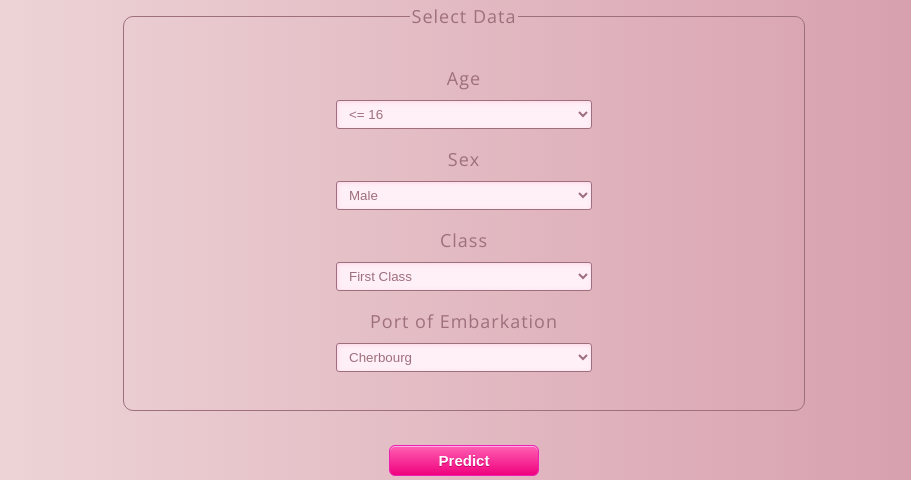
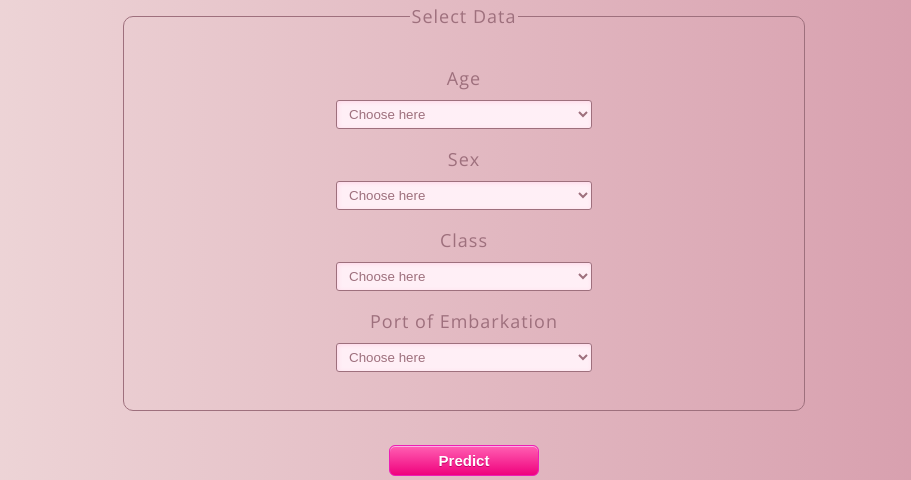
Before and after one commit to nghuiling/titanic_survival_prediction, a Flask app: page / in a window 1280 px wide. Shown: the part 149-629 px from the top of the page, without its empty margins (184-1095 px from the left). Run offline with Flask 2, Linux system fonts and the light colour scheme; parts of the project's set-up code (start-up, migrations or seed data) failed here and were passed over.

Commit message:
change list

```diff
--- a/templates/index.html
+++ b/templates/index.html
@@ -22,7 +22,7 @@
 			<p>
 				<label>Age</label>
 				<select name = "Age" id = "myList">
-<!-- 					<option value="" selected disabled hidden>Choose here</option> -->
+					<option value="" selected disabled hidden>Choose here</option>
 					<option value = "0"><= 16</option>
 					<option value = "1">17-32</option>
 					<option value = "2">33-48</option>
@@ -33,7 +33,7 @@
 			<p>
 				<label>Sex</label>
 				<select name = "Sex" id = "myList">
-<!-- 					<option value="" selected disabled hidden>Choose here</option> -->
+					<option value="" selected disabled hidden>Choose here</option>
 					<option value = "0">Male</option>
 					<option value = "1">Female</option>
 				</select>
@@ -42,7 +42,7 @@
 			<p>
 				<label>Class</label>
 				<select name = "Class" id = "myList">
-<!-- 					<option value="" selected disabled hidden>Choose here</option> -->
+					<option value="" selected disabled hidden>Choose here</option>
 					<option value = "1">First Class</option>
 					<option value = "2">Second Class</option>
 					<option value = "3">Third Class</option>
@@ -53,7 +53,7 @@
 			<p>
 				<label>Port of Embarkation</label>
 				<select name = "Embarked" id = "myList">
-<!-- 					<option value="" selected disabled hidden>Choose here</option> -->
+					<option value="" selected disabled hidden>Choose here</option>
 					<option value = "1">Cherbourg</option>
 					<option value = "2">Queenstown</option>
 					<option value = "0">Southampton</option>
```
